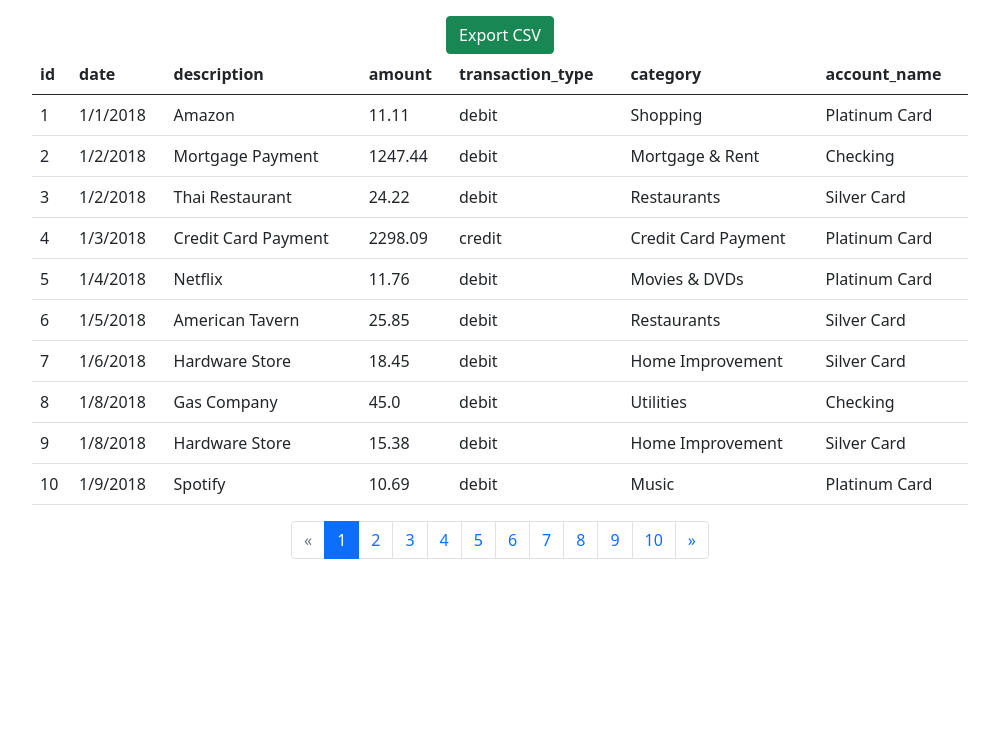
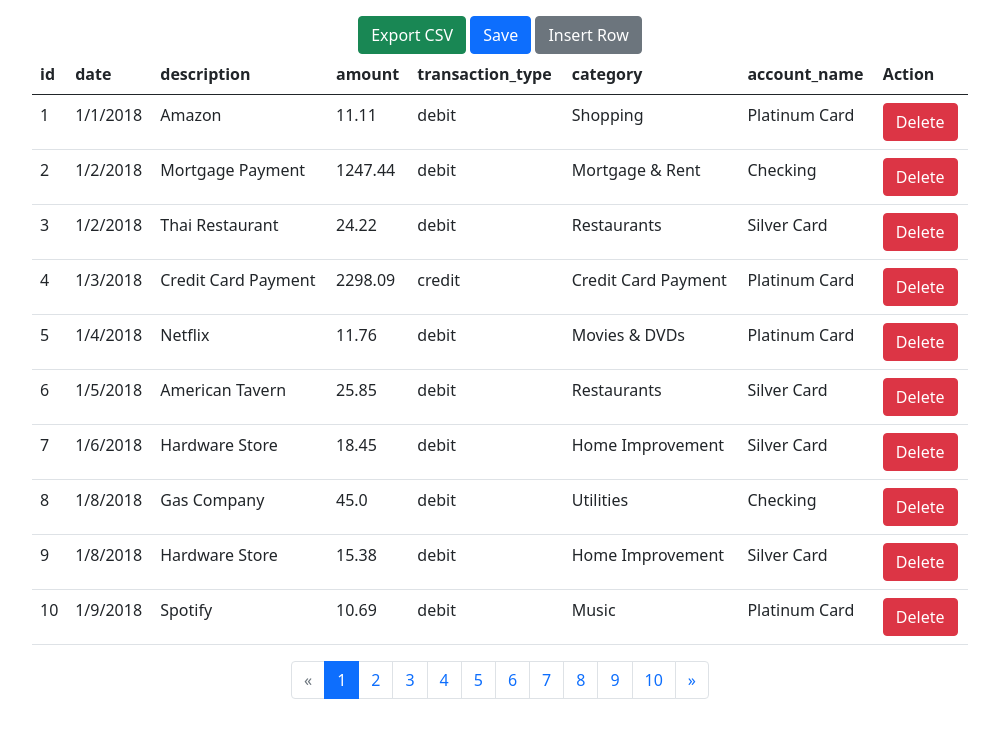
Before and after one commit to ratnikproryz/BudgetManagement, a Flask app: page / in a window 1280 px wide. Shown: the part 74-805 px from the top of the page, without its empty margins (140-1139 px from the left). Before the commit the page ends 633 px from the top, so only its background shows below. Run offline with Flask 3, Linux system fonts and the light colour scheme; some libraries are stand-ins or nearby versions.

Commit message:
[feature] CRUD

```diff
--- a/app.py
+++ b/app.py
@@ -1,34 +1,26 @@
-from flask import Flask, Response, send_file
+from flask import Flask, Response, redirect
 from flask import render_template
 from flask import request
-from flask_paginate import Pagination, get_page_parameter
-import pandas as pd
-from matplotlib.backends.backend_agg import FigureCanvasAgg as FigureCanvas
-from matplotlib.figure import Figure
-import matplotlib.pyplot as plt
+import json
 
 from controllers.StatisticController import StatisticController
-from controllers.ExportCSVController import ExportCSVController
+from controllers.CSVController import CSVController
 
 app = Flask(__name__)
 
 
 @app.route("/")
 def home():
-    with open("./data/personal_transactions.csv", "r") as csv_file:
-        df = pd.read_csv(csv_file)
-        header = df.columns
-        data = df.values
-        page = int(request.args.get("page") or 1)
-        total = len(data)
-        pagination = Pagination(page=page, total=total)
-        print(pagination.per_page)
-        return render_template(
-            "home.html",
-            header=header,
-            data=data[(page - 1) * 10 : 10 * (page)],
-            pagination=pagination,
-        )
+    csvController = CSVController()
+
+    page = int(request.args.get("page", 1))
+    header, data, pagination = csvController.index(page)
+    return render_template(
+        "home.html",
+        header=header,
+        data=data[(page - 1) * 10 : 10 * (page)],
+        pagination=pagination,
+    )
 
 
 @app.route("/statistic")
@@ -49,13 +41,34 @@ def statistic():
 
 @app.route("/export-csv")
 def export():
-    csvController = ExportCSVController()
+    csvController = CSVController()
 
     page = int(request.args.get("page", 1))
+    data, filename = csvController.export(page)
 
-    data, filename = csvController.export(page)
     return Response(
         data.to_csv(index=False),
         mimetype="text/csv",
         headers={"Content-disposition": "attachment; filename=" + filename},
     )
+
+
+@app.route("/save-csv", methods=["POST"])
+def save_csv():
+    data = json.loads(request.data)
+    data = list(filter(None, data))
+    page = int(request.args.get("page", 1))
+
+    csvController = CSVController()
+    csvController.save(data, page)
+
+    return redirect("/" + "?page=" + str(page))
+
+
+@app.route("/delete/<int:id>")
+def delete(id):
+    csvController = CSVController()
+    csvController.delete(id)
+    page = int(request.args.get("page", 1))
+
+    return redirect("/" + "?page=" + str(page))
--- /dev/null
+++ b/controllers/CSVController.py
@@ -0,0 +1,44 @@
+import pandas as pd
+import time
+from flask_paginate import Pagination
+
+
+class CSVController:
+    def __init__(self):
+        self.df = pd.read_csv("./data/personal_transactions.csv")
+
+    def index(self, page):
+        header = self.df.columns
+        data = self.df.values
+        total = len(data)
+        pagination = Pagination(page=page, total=total)
+
+        return header, data, pagination
+
+    def export(self, page):
+        if page == 0:
+            data = self.df
+        else:
+            data = self.df[(page - 1) * 10 : 10 * (page)]
+
+        filename = "./data/" + str(time.time()) + ".csv"
+        return data, filename
+
+    def save(self, data, page):
+        # self.df[(page - 1) * 10 : 10 * (page)] = data\
+        data = pd.DataFrame(data=data, columns=self.df.columns)
+        self.df = pd.concat(
+            [
+                self.df.loc[: (page - 1) * 10 - 1],
+                data,
+                self.df.loc[10 * page :],
+            ]
+        ).reset_index(drop=True)
+        self.df.to_csv("./data/personal_transactions.csv", index=False)
+        return self.df
+
+    def delete(self, id):
+        index = self.df[self.df.id == id].index
+        self.df = self.df.drop(index)
+        self.df.to_csv("./data/personal_transactions.csv", index=False)
+        return self.df
--- a/templates/home.html
+++ b/templates/home.html
@@ -37,21 +37,31 @@
       </div>
     </nav>
     <div class="card-body d-flex flex-column align-items-center">
-      <a href="#" id="export-csv" class="btn btn-success">Export CSV</a>
+      <div class="">
+        <a href="#" id="export-csv" class="btn btn-success">Export CSV</a>
+        <button id="save-csv" class="btn btn-primary">Save</button>
+        <button id="insert-csv" class="btn btn-secondary">Insert Row</button>
+      </div>
       <table class="table table-hover w-75" style="height: 100">
         <thead>
           <tr>
             {% for title in header %}
             <th scope="col">{{ title }}</th>
             {% endfor %}
+            <th>Action</th>
           </tr>
         </thead>
         <tbody>
           {% for line in data %}
           <tr>
             {% for col in line %}
-            <td>{{ col }}</td>
+            <td contenteditable="true">{{ col }}</td>
             {% endfor %}
+            <td>
+              <a href="delete/{{ line[0] }}" class="btn btn-danger delete"
+                >Delete</a
+              >
+            </td>
           </tr>
           {% endfor %}
         </tbody>
@@ -72,5 +82,46 @@
       'href',
       window.location.origin + '/export-csv' + query
     );
+
+    $('.delete').each((index, element) => {
+      element.attributes.href.value = element.attributes.href.value + query;
+    });
+
+    var header = [];
+    $('table tr th').each(function (i, v) {
+      header[i] = $(this).text();
+    });
+
+    $('#save-csv').click((event) => {
+      var data = [];
+      $('table tr').each(function (i, v) {
+        data[i] = [];
+        $(this)
+          .children('td')
+          .each(function (index, vv) {
+            if (index != 7) {
+              data[i][index] = $(this).text();
+            }
+          });
+      });
+
+      $.ajax({
+        url: 'http://127.0.0.1:5000/save-csv' + query,
+        type: 'POST',
+        data: JSON.stringify(data),
+        contentType: 'application/json',
+        success: (response) => {
+          location.reload();
+        },
+        error: (error) => {
+          alert('Save Fail!');
+        },
+      });
+    });
+
+    $('#insert-csv').click((event) => {
+      let row = '<td contenteditable="true"></td>'.repeat(7) + '<td></td>';
+      $('table tbody').append(`<tr>${row}</tr>`);
+    });
   });
 </script>
```
Also changed, not shown: controllers/ExportCSVController.py (deleted, +0 -17 lines).
